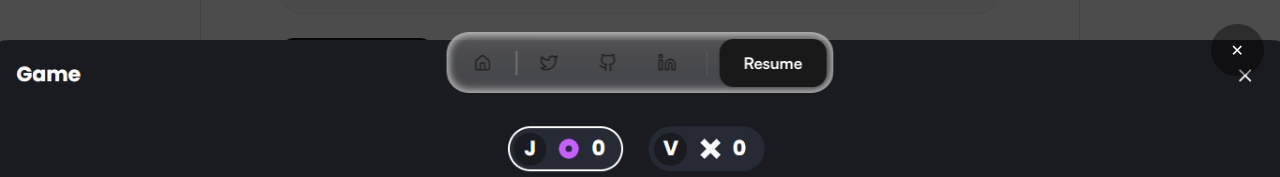
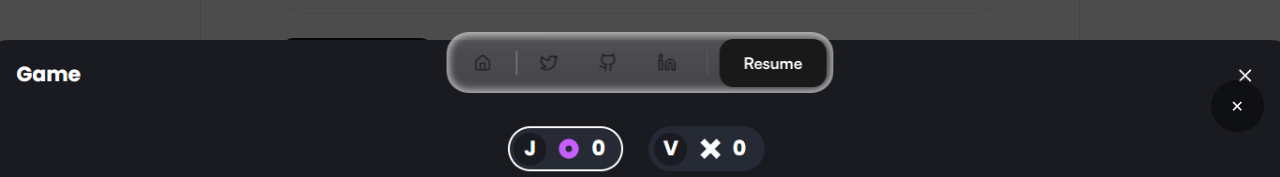
Before and after one commit to vicdevman/vicdevman, a Next.js app: page /projects/ticky in a window 1280 px wide. Both pictures are taken after a click on the element 640 px from the left and 1064 px from the top of the page. Shown: the part 664-841 px from the top of the page. Built offline with nearby package versions, Linux system fonts and the light colour scheme.

Commit message:
fix: fixed the cancel button

```diff
--- a/app/components/projectDetail.js
+++ b/app/components/projectDetail.js
@@ -362,7 +362,7 @@ export default function ProjectDetail() {
                     e.stopPropagation();
                     closeLightbox();
                   }}
-                  className="absolute -top-4 right-4 text-white bg-black/40 py-3.5 cursor-pointer p-5 rounded-full"
+                  className="fixed top-20 right-4 text-white bg-black/40 py-3.5 cursor-pointer p-5 rounded-full"
                   aria-label="Close"
                 >
                   ✕
```
